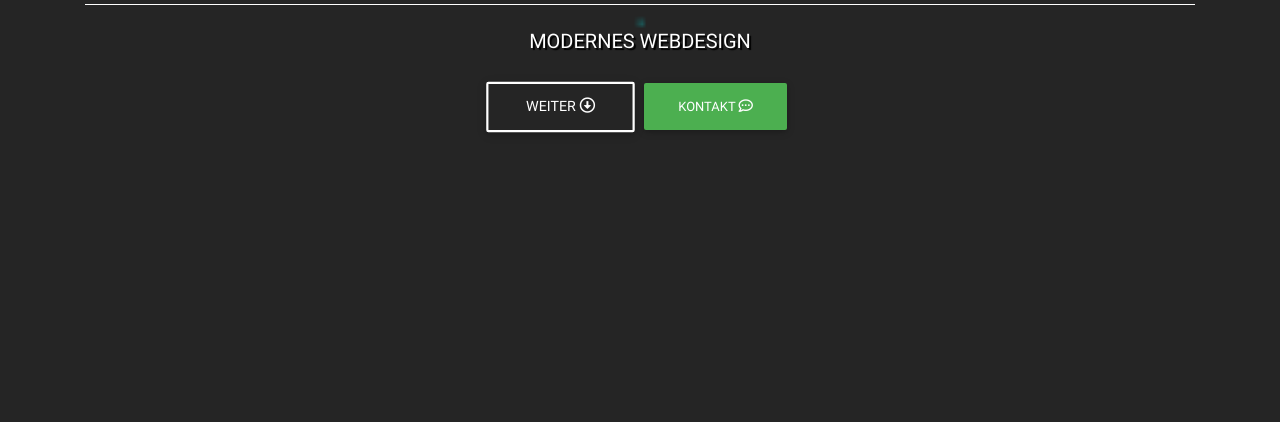
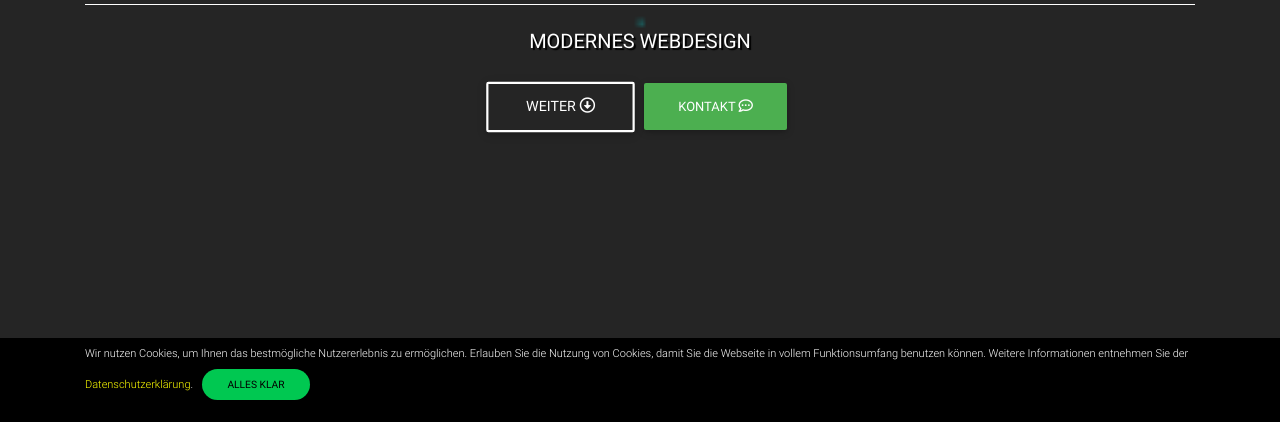
Before and after one commit to Dergarcon/nickswebsites, a website: page html/index.html in a window 1280 px wide. Shown: the part 378-800 px from the top of the page. Drawn offline with Linux system fonts and the light colour scheme; files that its build step writes are made by us from their sources; files whose address does not match are found by name.

Commit message:
added dsgvo bar

```diff
--- a/html/index.html
+++ b/html/index.html
@@ -594,6 +594,33 @@
         </div>
       </div>
     </div>
+    <!-- dsgvo start -->
+    <div class="dsgvo black pt-2 mb-0 rgba-black-light">
+        <div class="container text-white">
+          <div class="row">
+            <p>
+              Wir nutzen Cookies, um Ihnen das bestmögliche Nutzererlebnis zu
+              ermöglichen. Erlauben Sie die Nutzung von Cookies, damit Sie die
+              Webseite in vollem Funktionsumfang benutzen können. Weitere
+              Informationen entnehmen Sie der
+              <a
+                href="datenschutz.html"
+                target="_blank"
+                aria-label="Navigieren Sie zur Datenschutzerklärung."
+                >Datenschutzerklärung</a
+              >.
+              <button
+                id="dsgvo_accept"
+                type="button"
+                class="btn btn-success btn-rounded btn-sm"
+              >
+                Alles klar
+              </button>
+            </p>
+          </div>
+        </div>
+      </div>
+      <!-- dsgvo end -->
 
     <!-- SCRIPTS -->
     <!-- JQuery -->
@@ -616,7 +643,8 @@
           "introSection",
           "benefitsSection",
           "projectsSection",
-          "contactSection"
+          "contactSection",
+          "dsgvo"
         ],
         scrollingSpeed: 777,
         verticalCentered: true,
--- a/js/ownScripts/cookies.js
+++ b/js/ownScripts/cookies.js
@@ -1,7 +1,7 @@
 checkCookie()
 $('#dsgvo_accept').click(function (e) {
     $('.dsgvo').fadeOut();
-    setCookie('om90-cookies', 'accepted', 29);
+    setCookie('nickmarek-cookies', 'accepted', 29);
 });
 
 function setCookie(cname, cvalue, exdays) {
@@ -27,7 +27,7 @@ function getCookie(cname) {
 }
 
 function checkCookie() {
-    var value = getCookie("om90-cookies");
+    var value = getCookie("nickmarek-cookies");
     if (value == "accepted") {
         $('.dsgvo').hide();
     } else {
--- a/scss/_custom-styles.scss
+++ b/scss/_custom-styles.scss
@@ -1,6 +1,7 @@
 // Your custom styles
 @import "custom-styles/fullPageMin";
 @import "custom-styles/typography";
+@import "custom-styles/dsgvo";
 @import "custom-styles/referenzen";
 @import "custom-styles/lockAdressbar";
 
--- /dev/null
+++ b/scss/custom-styles/_dsgvo.scss
@@ -0,0 +1,25 @@
+.dsgvo {
+  position: fixed;
+  bottom: 0;
+  left: 0;
+  width: 100vw;
+  font-size: 11px;
+  z-index: 9999999;
+  display: none;
+
+  .row {
+    margin: 0;
+  }
+
+  p {
+    color: #ffffff !important;
+    // line-height: 2px;
+  }
+  a {
+    color: yellow;
+  }
+
+  #dsgvo_accept {
+    color: black;
+  }
+}
```
Also changed, not shown: dist/css/mdb.css, dist/css/mdb.lite.css, dist/css/mdb.lite.min.css, dist/css/mdb.min.css, dist/index.html.
